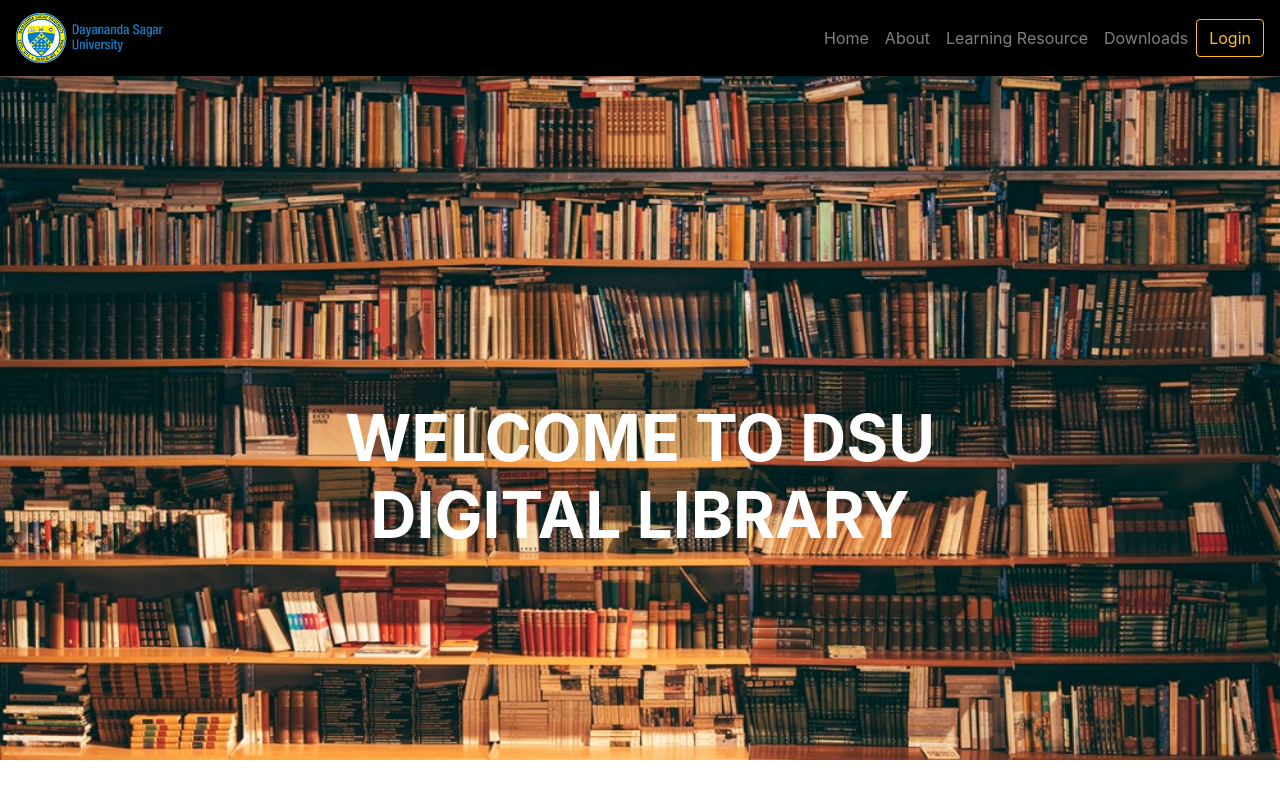
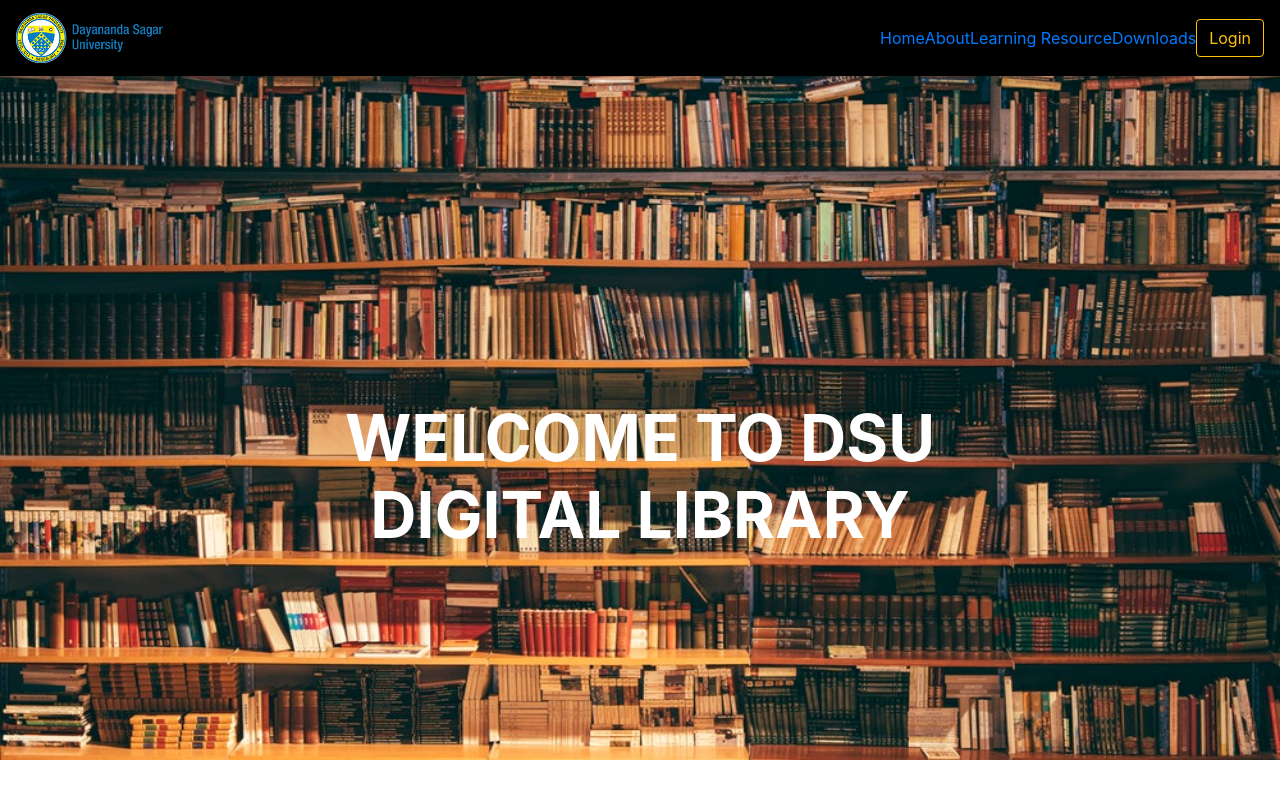
Before and after one commit to MythriJL/DSU_DIGITAL_LIBRARY, a React (Create React App) app: page / in a window 1280 px wide. Shown: the top 800 px of the page. Built offline with nearby package versions, Linux system fonts and the light colour scheme.

Commit message:
changes made for gh pages

```diff
--- a/package.json
+++ b/package.json
@@ -1,7 +1,7 @@
 {
   "name": "library",
   "version": "0.1.0",
-  "private": true,
+  "private": false,
   "homepage": "https://mythrijl.github.io/DSU_DIGITAL_LIBRARY/",
   "dependencies": {
     "@testing-library/jest-dom": "^4.2.4",
--- a/src/App.js
+++ b/src/App.js
@@ -9,12 +9,12 @@
 	import nav_logo from './nav-logo.jpg';
 
 	import {
-		BrowserRouter as Router,
+		BrowserRouter,
 		Switch,
 		Route,
 		Link,
 	} from "react-router-dom";
-
+	import { HashRouter as Router } from 'react-router-dom'
 	import {Navbar, Nav, Form, Button} from "react-bootstrap"
 
 	import { Home } from './routes/home/Home';
@@ -30,7 +30,9 @@
 
 	function App() {
 		return (
-		<Router>
+			<Router basename={process.env.PUBLIC_URL}>
+
+
 			<Navbar  className = "navbarcss"  fixed="top"  expand="lg" variant="dark">
 
 				<Navbar.Brand href="/"><Image src={nav_logo} height = "50px" /></Navbar.Brand>
@@ -39,10 +41,10 @@
 
 					<Nav className="ml-auto">
 
-						<Nav.Link href="/">Home</Nav.Link>
-						<Nav.Link href="/about">About</Nav.Link>
-						<Nav.Link href="/learning">Learning Resource</Nav.Link>
-						<Nav.Link href="/downloads">Downloads</Nav.Link>
+						<Link to="/">Home</Link>
+						<Link to="/about">About</Link>
+						<Link to="/learning">Learning Resource</Link>
+						<Link to="/downloads">Downloads</Link>
 					</Nav>
 					<Form inline>
 						<Link to = '/login'>
@@ -101,7 +103,7 @@
 
 
 
-		</Router>
+			</Router>
 		);
 	}
 export default App;
```
